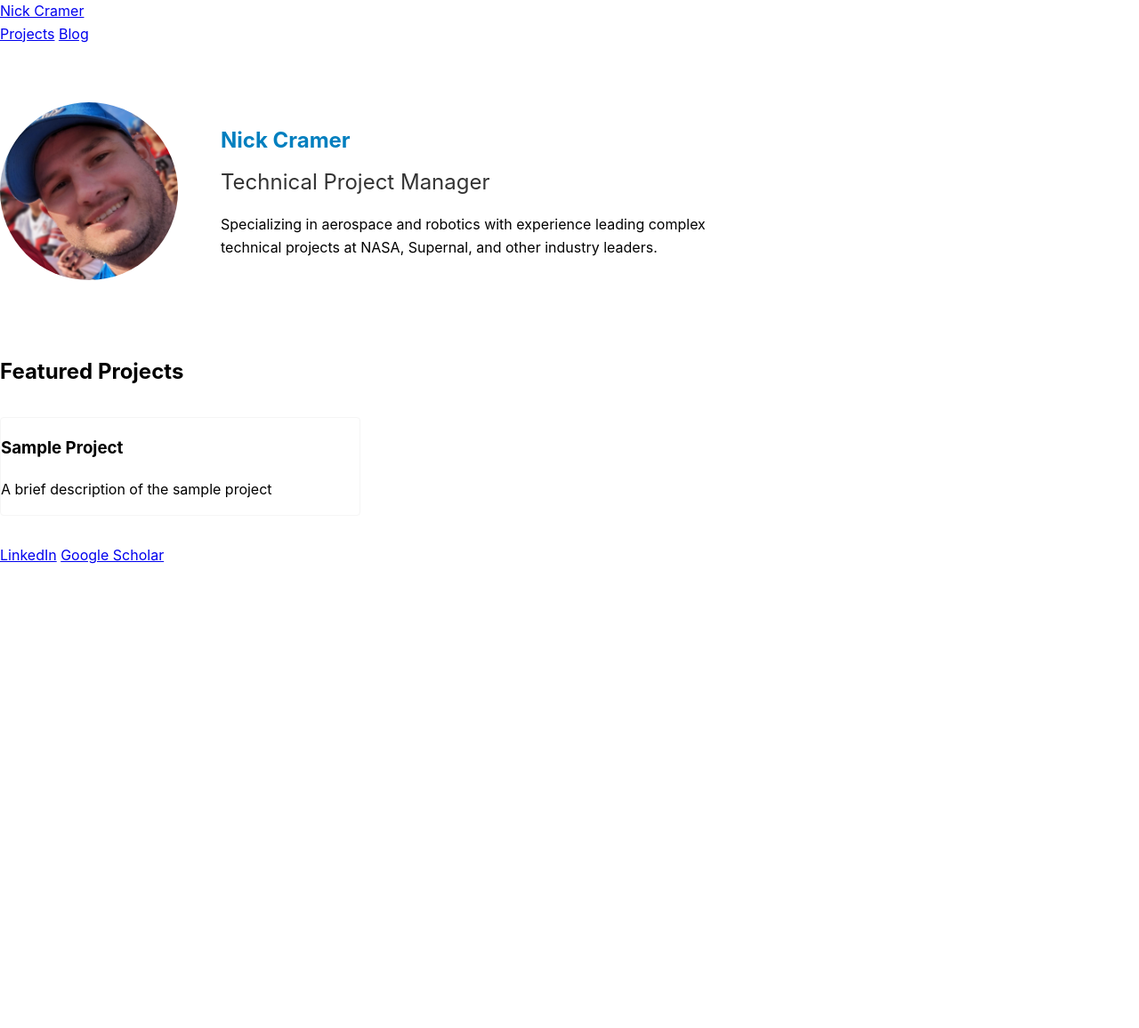
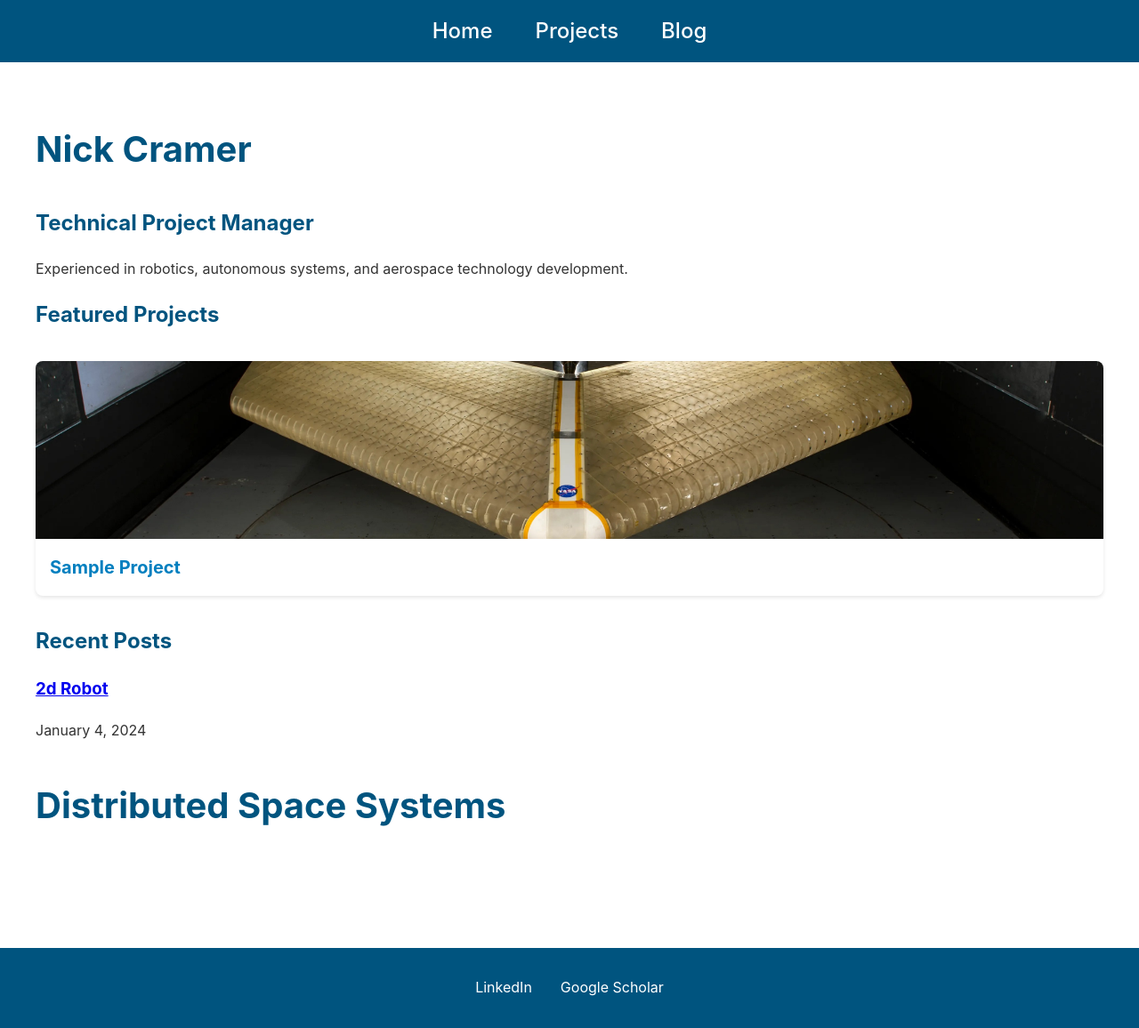
Before and after one commit to cram9030/cram9030.github.io, a Jekyll site: the page built from index.html, in a window 1280 px wide. Shown: the whole page at 89% size. Built offline with Jekyll 4.4.1, drawn with Linux system fonts in a browser that asks for light colours; before the commit the page ends 900 px from its top, so only the background shows below that.

Commit message:
UI: Improve site layout and navigation consistency
- Center all page content with max-width container
- Update projects page to table format with years column
- Add consistent color scheme using Honolulu blue palette
- Fix project grid thumbnail sizing and hover effects
- Center navigation with consistent font styling

Major changes:
- Add three-column layout to projects page (thumbnail, years, description)
- Implement responsive container (max-width 1200px) for all pages
- Fix thumbnail image sizing on index page project grid
- Restore hover effects for project descriptions
- Center and standardize header navigation fonts

Style updates:
- Add light/dark variations of Honolulu blue theme
- Standardize header/footer background colors
- Add consistent spacing between nav elements
- Set fixed height (200px) for project thumbnails
- Add subtle box shadows for depth

```diff
--- a/_layouts/default.html
+++ b/_layouts/default.html
@@ -7,24 +7,30 @@
     <link rel="stylesheet" href="/assets/css/main.css">
 </head>
 <body>
-    <header>
+    <header class="site-header">
+        <div class="container">
             <nav>
-            <a href="/">Nick Cramer</a>
-            <div>
+                <a href="/" class="site-title">Home</a>
+                <div class="nav-links">
                     <a href="/projects">Projects</a>
                     <a href="/blog">Blog</a>
                 </div>
             </nav>
+        </div>
     </header>
 
-    <main>
+    <main class="site-content">
+        <div class="container">
             {{ content }}
+        </div>
     </main>
 
-    <footer>
-        <div>
+    <footer class="site-footer">
+        <div class="container">
+            <div class="social-links">
                 <a href="https://www.linkedin.com/in/nick-cramer-phd-87a9232b/">LinkedIn</a>
                 <a href="https://scholar.google.com/citations?user=zzz5PzQAAAAJ">Google Scholar</a>
+            </div>
         </div>
     </footer>
 </body>
--- a/assets/css/main.scss
+++ b/assets/css/main.scss
@@ -3,9 +3,12 @@
 
 // Variables
 $honolulu-blue: #007FBF;
+$honolulu-light: #4BA3D3;
+$honolulu-dark: #00547F;
 $black: #000000;
 $white: #FFFFFF;
 $gray: #F5F5F5;
+$dark-gray: #333333;
 
 // Global styles
 body {
@@ -13,229 +16,67 @@
     padding: 0;
     font-family: -apple-system, BlinkMacSystemFont, "Segoe UI", Roboto, Helvetica, Arial, sans-serif;
     line-height: 1.6;
-    color: $black;
+    color: $dark-gray;
+}
+
+.container {
+    max-width: 1200px;
+    margin: 0 auto;
+    padding: 0 1rem;
 }
 
 // Header
 .site-header {
-    background-color: $white;
-    border-bottom: 1px solid $gray;
-    padding: 1rem;
+    background-color: $honolulu-dark;
+    padding: 1rem 0;
+    color: $white;
 
     nav {
-        max-width: 1200px;
-        margin: 0 auto;
         display: flex;
-        justify-content: space-between;
+        justify-content: center;
         align-items: center;
+        gap: 3rem;
     }
 
-    .site-title {
-        color: $honolulu-blue;
+    a {
+        color: $white;
         text-decoration: none;
         font-size: 1.5rem;
-        font-weight: bold;
+        font-weight: 500;
+
+        &:hover {
+            color: $honolulu-light;
+        }
     }
 
     .nav-links {
-        a {
-            color: $black;
-            text-decoration: none;
-            margin-left: 2rem;
-
-            &:hover {
-                color: $honolulu-blue;
-            }
-        }
+        display: flex;
+        gap: 3rem;
     }
 }
 
 // Main content
 .site-content {
-    max-width: 1200px;
-    margin: 2rem auto;
-    padding: 0 1rem;
+    padding: 2rem 0;
 }
 
-// Footer
-.site-footer {
-    background-color: $gray;
-    padding: 2rem;
-    margin-top: 4rem;
-
-    .social-links {
-        display: flex;
-        justify-content: center;
-        gap: 2rem;
-
-        img {
-            width: 24px;
-            height: 24px;
-        }
-    }
+// Section headings
+h1, h2, h3 {
+    color: $honolulu-dark;
 }
 
-// Project cards
-.project-grid {
-    display: grid;
-    grid-template-columns: repeat(auto-fill, minmax(300px, 1fr));
-    gap: 2rem;
-    margin: 2rem 0;
-}
-
-.project-card {
-    position: relative;
-    background: $white;
-    border: 1px solid $gray;
-    border-radius: 4px;
-    overflow: hidden;
-
-    img {
-        width: 100%;
-        height: 200px;
-        object-fit: cover;
-    }
-
-    .project-info {
-        padding: 1rem;
-
-        h3 {
-            margin: 0 0 0.5rem 0;
-            color: $honolulu-blue;
-        }
-
-        p {
-            margin: 0;
-            font-size: 0.9rem;
-        }
-    }
-}
-
-// Blog list
-.blog-list {
-    article {
-        margin-bottom: 3rem;
-
-        h2 {
-            margin: 0 0 1rem 0;
-
-            a {
-                color: $honolulu-blue;
-                text-decoration: none;
-
-                &:hover {
-                    text-decoration: underline;
-                }
-            }
-        }
-
-        .excerpt {
-            color: lighten($black, 20%);
-        }
-    }
-}
-
-// About section
-.about {
-    padding: 4rem 0;
-
-    .profile {
-        display: flex;
-        align-items: center;
-        gap: 3rem;
-
-        @media (max-width: 768px) {
-            flex-direction: column;
-            text-align: center;
-        }
-    }
-
-    .profile-image {
-        width: 200px;
-        height: 200px;
-        border-radius: 50%;
-        object-fit: cover;
-    }
-
-    .profile-content {
 h1 {
-            margin: 0;
-            color: $honolulu-blue;
-        }
-
-        h2 {
-            margin: 0.5rem 0 1rem;
-            font-weight: normal;
-            color: lighten($black, 20%);
-        }
-
-        p {
-            margin: 0;
-            max-width: 600px;
-        }
-    }
-}
-
-// Featured projects section
-.featured-projects {
-    h2 {
+    font-size: 2.5rem;
     margin-bottom: 2rem;
 }
 
-    .project-card {
-        .project-image {
-            position: relative;
-
-            img {
-                transition: opacity 0.3s ease;
-            }
-
-            .project-overlay {
-                position: absolute;
-                top: 0;
-                left: 0;
-                right: 0;
-                bottom: 0;
-                background: rgba($honolulu-blue, 0.9);
-                color: $white;
-                padding: 1rem;
-                opacity: 0;
-                transition: opacity 0.3s ease;
-                display: flex;
-                align-items: center;
-                justify-content: center;
-                text-align: center;
-            }
-
-            &:hover {
-                .project-overlay {
-                    opacity: 1;
-                }
-            }
-        }
-    }
-}
-
-// Projects section
-.projects-section {
-    h1 {
-        color: $honolulu-blue;
-        margin-bottom: 2rem;
-    }
-
-    h2 {
-        margin: 3rem 0 1.5rem;
-        padding-bottom: 0.5rem;
-        border-bottom: 2px solid $gray;
-    }
-}
-
-// Projects table
+// Projects Table
 .projects-table {
     .project-row {
         display: flex;
         gap: 2rem;
         margin-bottom: 3rem;
+        align-items: flex-start;
 
         @media (max-width: 768px) {
             flex-direction: column;
@@ -250,11 +91,17 @@
             height: 200px;
             object-fit: cover;
             border-radius: 4px;
+            transition: transform 0.3s ease;
+
+            &:hover {
+                transform: scale(1.05);
+            }
         }
 
         h3 {
             margin: 0.5rem 0;
             color: $honolulu-blue;
+            font-size: 1.25rem;
         }
 
         a {
@@ -263,64 +110,115 @@
         }
     }
 
+    .project-years {
+        flex: 0 0 100px;
+        font-size: 1.1rem;
+        color: $honolulu-light;
+        font-weight: 500;
+        text-align: center;
+        padding-top: 0.5rem;
+    }
+
     .project-description {
         flex: 1;
 
         p {
             margin: 0;
+            line-height: 1.6;
         }
     }
 }
 
-// Blog section
-.blog-section {
-    h1 {
-        color: $honolulu-blue;
-        margin-bottom: 2rem;
-    }
-}
+// Footer
+.site-footer {
+    background-color: $honolulu-dark;
+    padding: 2rem 0;
+    margin-top: 4rem;
+    color: $white;
 
-// Blog list with entries
-.blog-list {
-    .blog-entry {
-        margin-bottom: 3rem;
-        padding-bottom: 2rem;
-        border-bottom: 1px solid $gray;
-
-        &:last-child {
-            border-bottom: none;
-        }
-
-        h2 {
-            margin: 0;
+    .social-links {
+        display: flex;
+        justify-content: center;
+        gap: 2rem;
 
         a {
-                color: $honolulu-blue;
+            color: $white;
             text-decoration: none;
 
             &:hover {
-                    text-decoration: underline;
+                color: $honolulu-light;
+            }
         }
     }
 }
 
-        .post-meta {
-            color: lighten($black, 40%);
-            font-size: 0.9rem;
-            margin: 0.5rem 0 1rem;
+// Project Grid (for index page)
+.project-grid {
+    display: grid;
+    grid-template-columns: repeat(auto-fit, minmax(300px, 1fr));
+    gap: 2rem;
+    margin: 2rem auto;
+
+    .project-card {
+        position: relative;
+        background: $white;
+        border-radius: 8px;
+        overflow: hidden;
+        box-shadow: 0 2px 4px rgba(0,0,0,0.1);
+
+        a {
+            text-decoration: none;
+            color: inherit;
         }
 
-        .post-excerpt {
-            margin-bottom: 1rem;
+        .project-image {
+            position: relative;
+            width: 100%;
+            height: 200px;  // Fixed height
+            overflow: hidden;
+
+            img {
+                width: 100%;
+                height: 100%;
+                object-fit: cover;
+                transition: transform 0.3s ease;
             }
 
-        .read-more {
-            color: $honolulu-blue;
-            text-decoration: none;
-            font-size: 0.9rem;
+            .project-overlay {
+                position: absolute;
+                top: 0;
+                left: 0;
+                right: 0;
+                bottom: 0;
+                background: rgba($honolulu-dark, 0.9);
+                color: $white;
+                padding: 1.5rem;
+                opacity: 0;
+                transition: opacity 0.3s ease;
+                display: flex;
+                align-items: center;
+                justify-content: center;
+                text-align: center;
+            }
+        }
 
         &:hover {
-                text-decoration: underline;
+            .project-overlay {
+                opacity: 1;
+            }
+
+            img {
+                transform: scale(1.05);
+            }
+        }
+
+        .project-info {
+            padding: 1rem;
+
+            h3 {
+                margin: 0;
+                color: $honolulu-blue;
+                font-size: 1.25rem;
             }
         }
     }
--- a/index.html
+++ b/index.html
@@ -1,15 +1,13 @@
 ---
 layout: default
-title: Home
 ---
 
 <section class="about">
     <div class="profile">
-        <img src="/assets/images/nick_cramer.jpg" alt="Nick Cramer" class="profile-image">
         <div class="profile-content">
             <h1>Nick Cramer</h1>
             <h2>Technical Project Manager</h2>
-            <p>Specializing in aerospace and robotics with experience leading complex technical projects at NASA, Supernal, and other industry leaders.</p>
+            <p>Experienced in robotics, autonomous systems, and aerospace technology development.</p>
         </div>
     </div>
 </section>
@@ -17,11 +15,34 @@
 <section class="featured-projects">
     <h2>Featured Projects</h2>
     <div class="project-grid">
-        {% for project in site.projects limit:6 %}
+        {% assign featured_projects = site.projects | where: "featured", true %}
+        {% for project in featured_projects %}
         <div class="project-card">
-            <h3>{{ project.title }}</h3>
-            <p>{{ project.description }}</p>
+            <a href="{{ project.url }}">
+                <div class="project-image">
+                    <img src="{{ project.thumbnail }}" alt="{{ project.title }}">
+                    <div class="project-overlay">
+                        <div class="project-description">
+                            {{ project.description }}
+                        </div>
+                    </div>
+                </div>
+                <div class="project-info">
+                    <h3>{{ project.title }}</h3>
+                </div>
+            </a>
         </div>
         {% endfor %}
     </div>
 </section>
+
+<section class="recent-posts">
+    <h2>Recent Posts</h2>
+    {% for post in site.posts limit:3 %}
+    <article class="post-preview">
+        <h3><a href="{{ post.url }}">{{ post.title }}</a></h3>
+        <time datetime="{{ post.date | date_to_xmlschema }}">{{ post.date | date: "%B %-d, %Y" }}</time>
+        {{ post.excerpt }}
+    </article>
+    {% endfor %}
+</section>
```
Also changed, not shown: _pages/projects.html (+18 -7 lines). Lines whose indentation alone changed are shown as unchanged.
